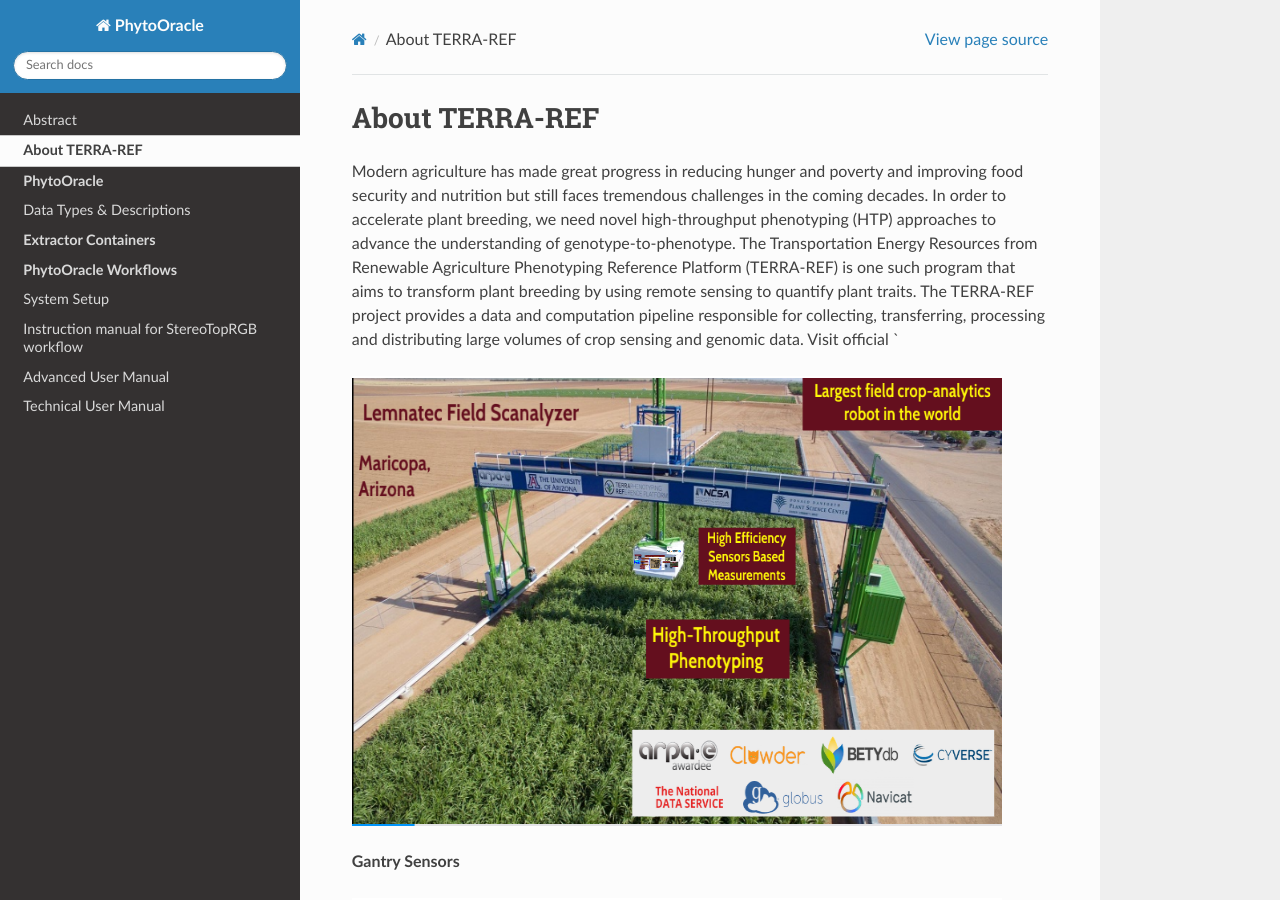
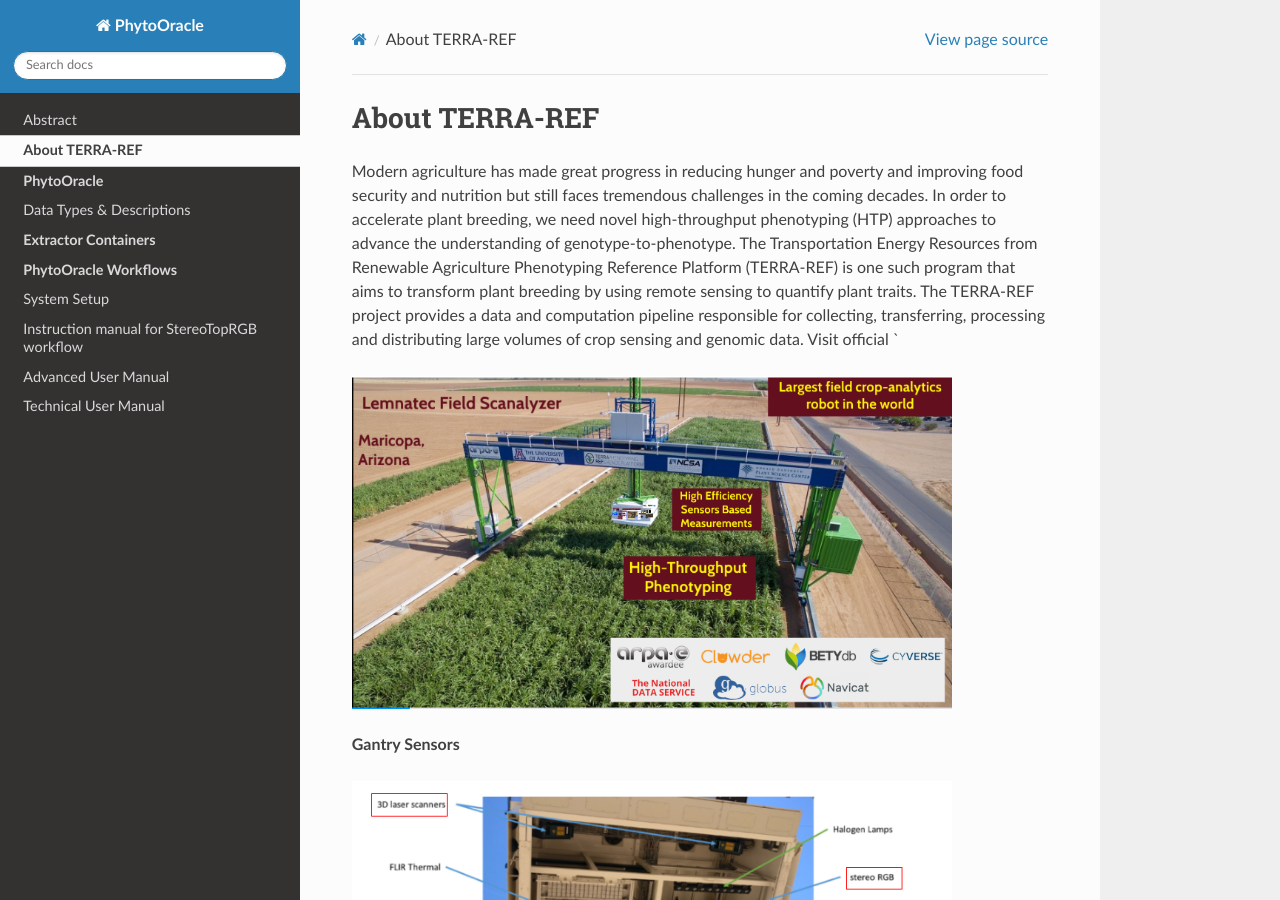
Before and after one commit to LyonsLab/PhytoOracle, a Sphinx documentation site: the page built from docs/project_description.rst, in a window 1280 px wide and 900 px high. Built offline with Sphinx 7.4.7 and the Read the Docs theme 2.0.0, drawn with Linux system fonts in a browser that asks for light colours.

Commit message:
Update project_description.rst
resize screenshots

```diff
--- a/docs/project_description.rst
+++ b/docs/project_description.rst
@@ -59,14 +59,11 @@ PhytoOracle is a scalable, modular data pipeline for phenomics research. It uses
 ----
 
 .. |general_concept_map| image:: ../pics/general_concept_map.png
-    :width: 650
-    :height: 450
+    :width: 600
 .. _general_concept_map:
 .. |gantry| image:: ../pics/gantry.png
-    :width: 650
-    :height: 450
+    :width: 600
 .. _gantry:
 .. |gantry_sensors| image:: ../pics/gantry-sensors.png
-    :width: 650
-    :height: 450
+    :width: 600
 .. _gantry_sensors:
```
